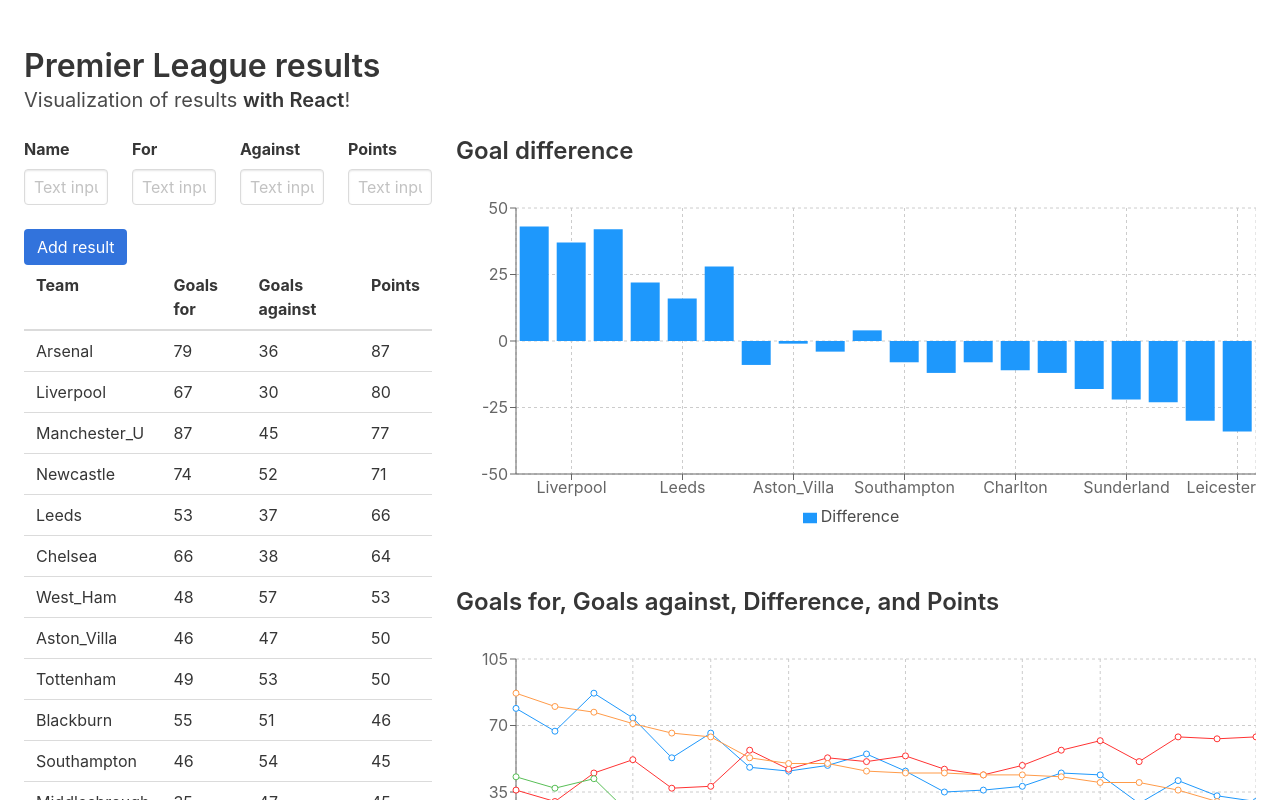
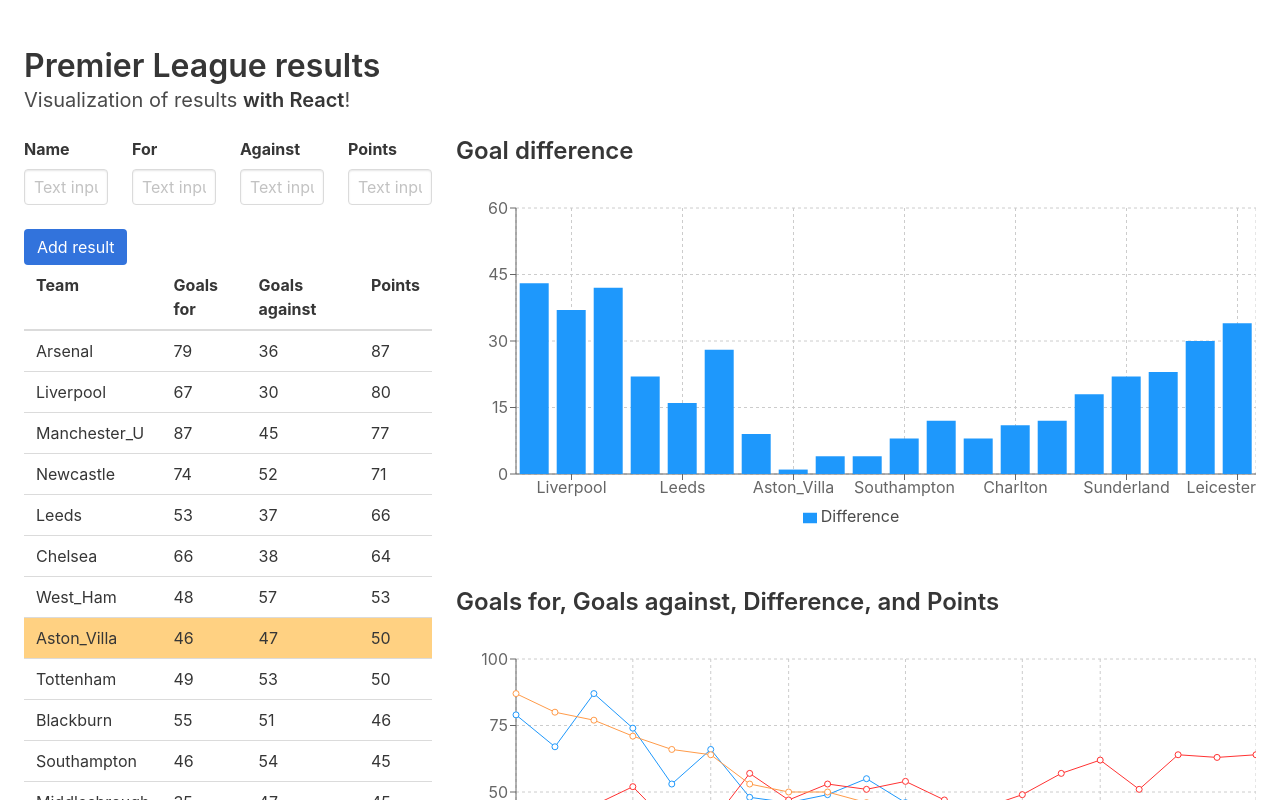
Before and after one commit to burczu/charting, a React (Create React App) app: page / in a window 1280 px wide. Shown: the top 800 px of the page. Built offline with nearby package versions, Linux system fonts and the light colour scheme.

Commit message:
switched to absolute values in difference calculations

```diff
--- a/src/App.js
+++ b/src/App.js
@@ -7,7 +7,7 @@
 
 class App extends Component {
   state = {
-    data: data.map((item) => ({ ...item, difference: item.F - item.A })),
+    data: data.map((item) => ({ ...item, difference: Math.abs(item.F - item.A) })),
     newName: '',
     newFor: '',
     newAgainst: '',
@@ -82,7 +82,7 @@
 
     if (newName !== '' && newFor !== '' && newAgainst !== '' && newPoints !== '') {
       this.setState({
-        data: [...this.state.data, { name: newName, F: newFor, A: newAgainst, Pts: newPoints, difference: newFor - newAgainst }],
+        data: [...this.state.data, { name: newName, F: newFor, A: newAgainst, Pts: newPoints, difference: Math.abs(newFor - newAgainst) }],
         newName: '',
         newFor: '',
         newAgainst: '',
```
